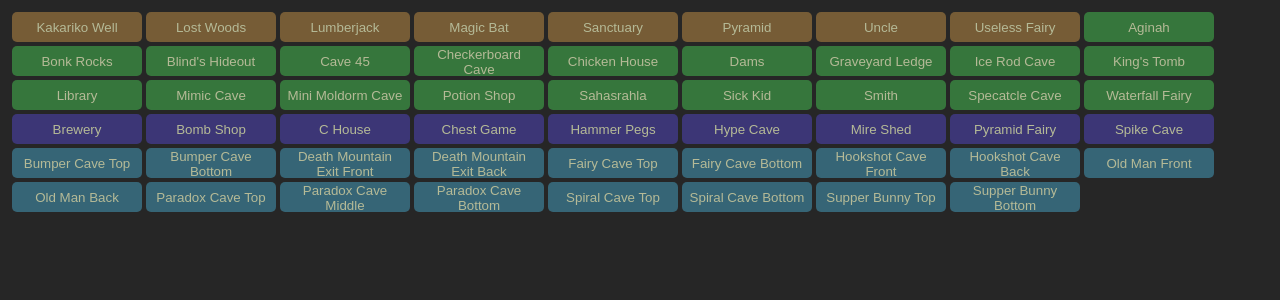
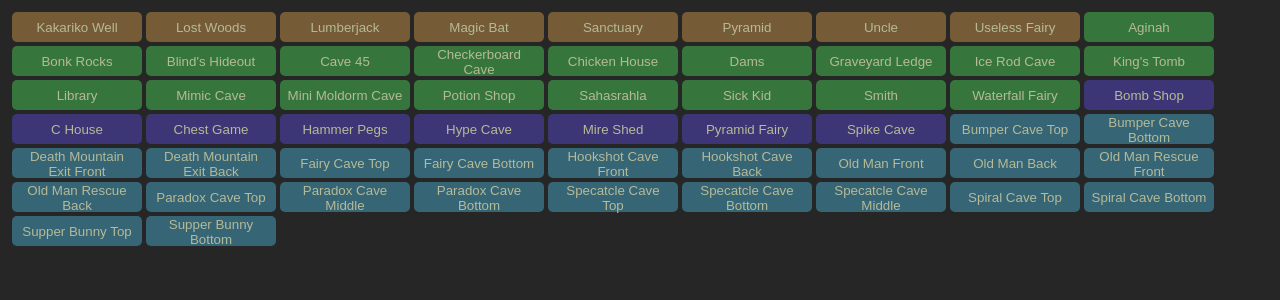
Before and after one commit to filistar/entranceTracker, a React (Create React App) app in the folder entrance-tracker/: page / in a window 1280 px wide. Shown: the top 300 px of the page. Built offline with nearby package versions, Linux system fonts and the light colour scheme.

Commit message:
Add missing connectors

```diff
--- a/entrance-tracker/src/App.js
+++ b/entrance-tracker/src/App.js
@@ -30,11 +30,9 @@
     { name: 'Sahasrahla', checked: false },
     { name: 'Sick Kid', checked: false },
     { name: 'Smith', checked: false },
-    { name: 'Specatcle Cave', checked: false },
     { name: 'Waterfall Fairy', checked: false }
   ],
   darkWorld: [
-    { name: 'Brewery', checked: false },
     { name: 'Bomb Shop', checked: false },
     { name: 'C House', checked: false },
     { name: 'Chest Game', checked: false },
@@ -55,9 +53,14 @@
     { name: 'Hookshot Cave Back', checked: false },
     { name: 'Old Man Front', checked: false },
     { name: 'Old Man Back', checked: false },
+    { name: 'Old Man Rescue Front', checked: false },
+    { name: 'Old Man Rescue Back', checked: false },
     { name: 'Paradox Cave Top', checked: false },
     { name: 'Paradox Cave Middle', checked: false },
     { name: 'Paradox Cave Bottom', checked: false },
+    { name: 'Specatcle Cave Top', checked: false },
+    { name: 'Specatcle Cave Bottom', checked: false },
+    { name: 'Specatcle Cave Middle', checked: false },
     { name: 'Spiral Cave Top', checked: false },
     { name: 'Spiral Cave Bottom', checked: false },
     { name: 'Supper Bunny Top', checked: false },
@@ -101,7 +104,8 @@
           onClick={() => {
             handleClick(locationType, index);
           }}
-          className={location.checked ? checkedClass : uncheckedClass}>
+          className={location.checked ? checkedClass : uncheckedClass}
+        >
           {location.name}
         </button>
       );
```
